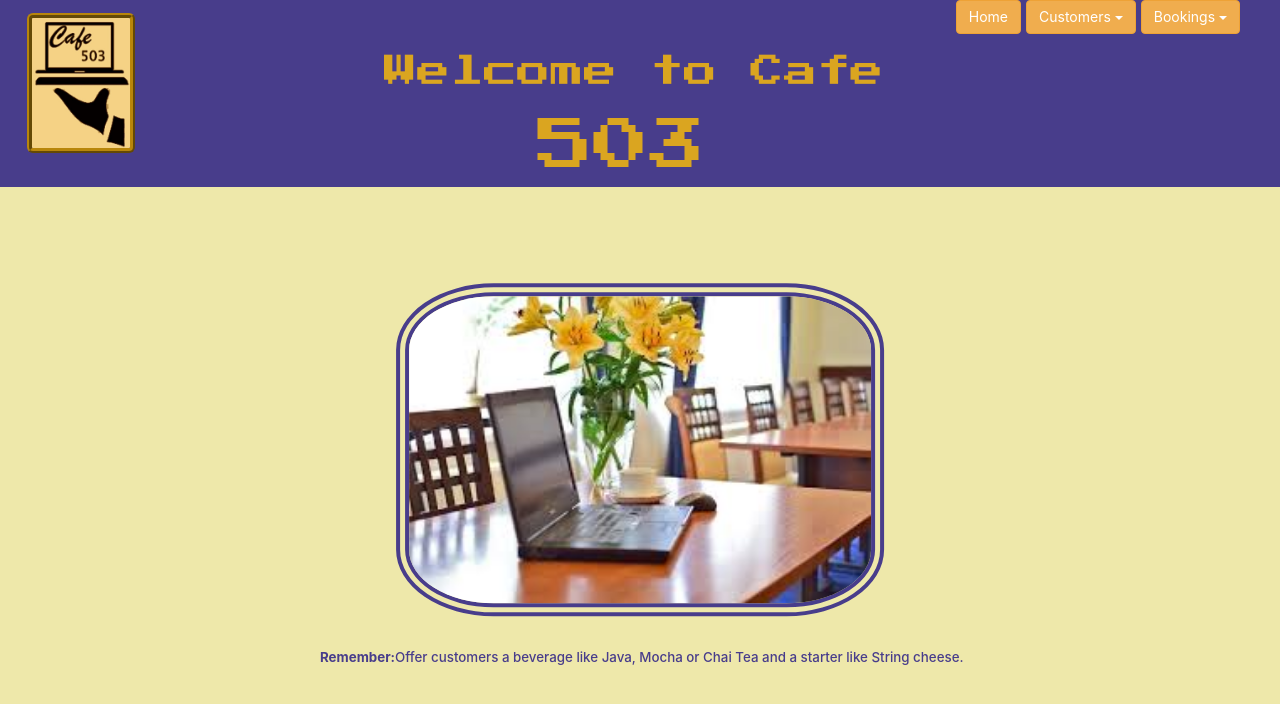
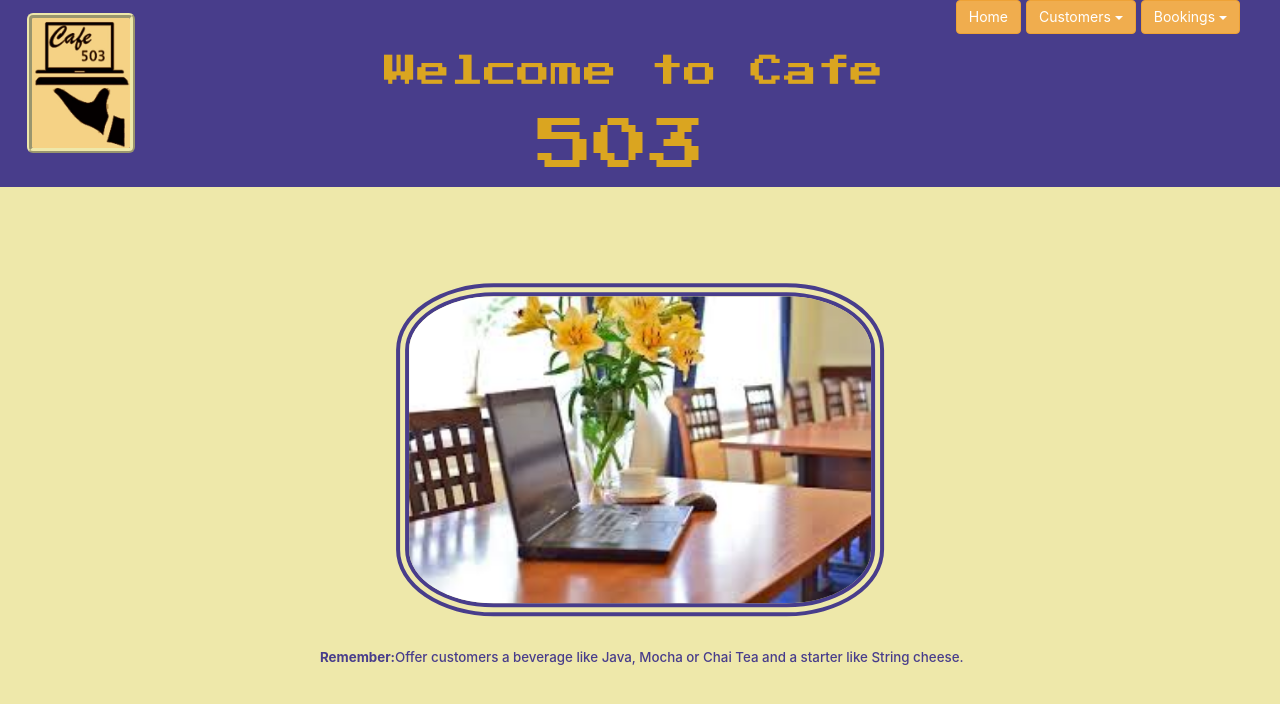
Before and after one commit to ShanzyHolm/Restaurant_Java_Project_FrontEnd, a React (Create React App) app in the folder restaurant_front/: page / in a window 1280 px wide. Shown: the top 704 px of the page. Built offline with nearby package versions, Linux system fonts and the light colour scheme.

Commit message:
update styling to customers page - border around logo

```diff
--- a/restaurant_front/src/index.css
+++ b/restaurant_front/src/index.css
@@ -63,7 +63,7 @@ h5.message {
   height: 105pt;
   margin-left: 20pt;
   margin-top: 10pt;
-  border: 5px darkgoldenrod;
+  border: 5px palegoldenrod;
   border-style:ridge;
 }
 
```
